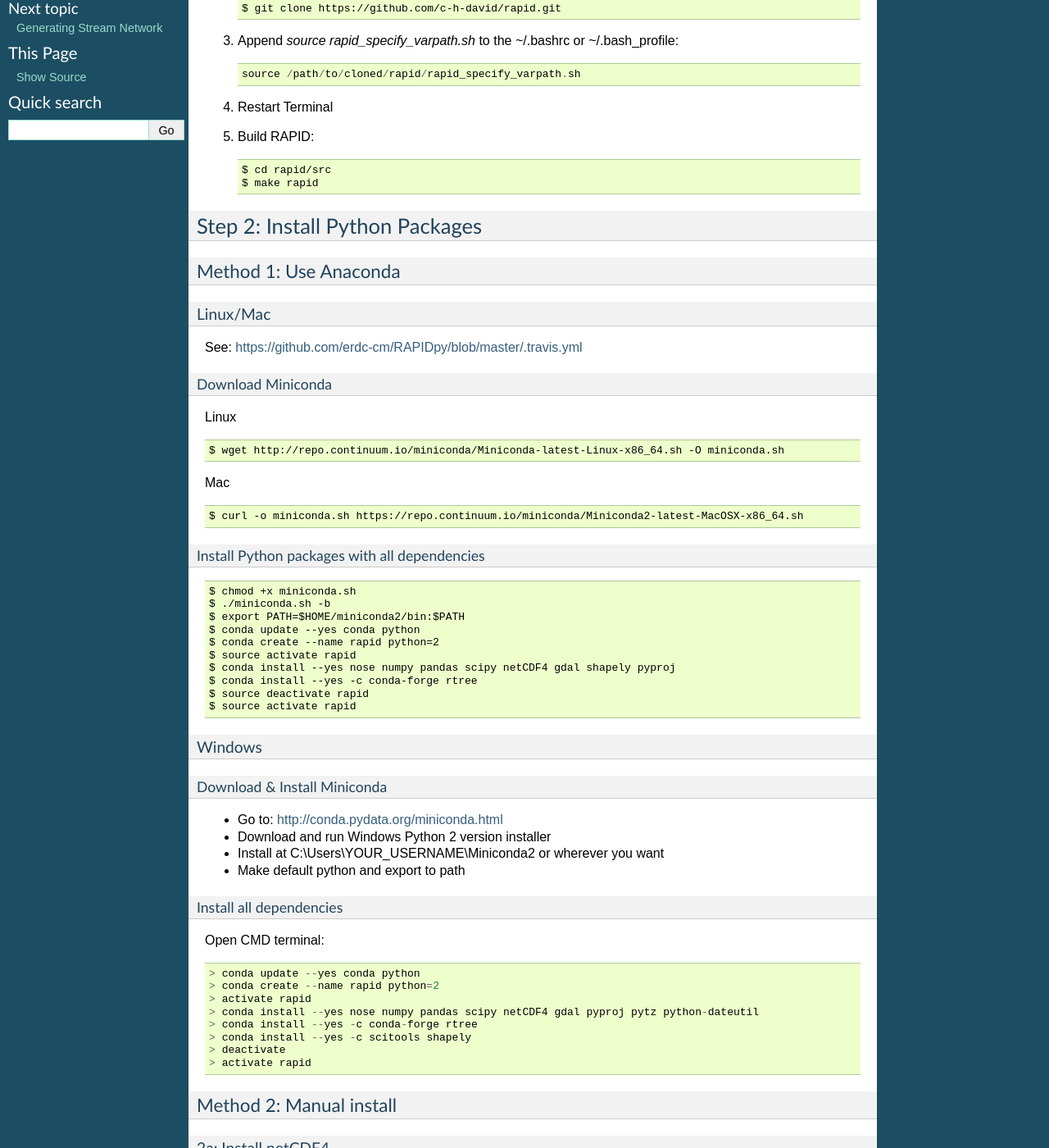
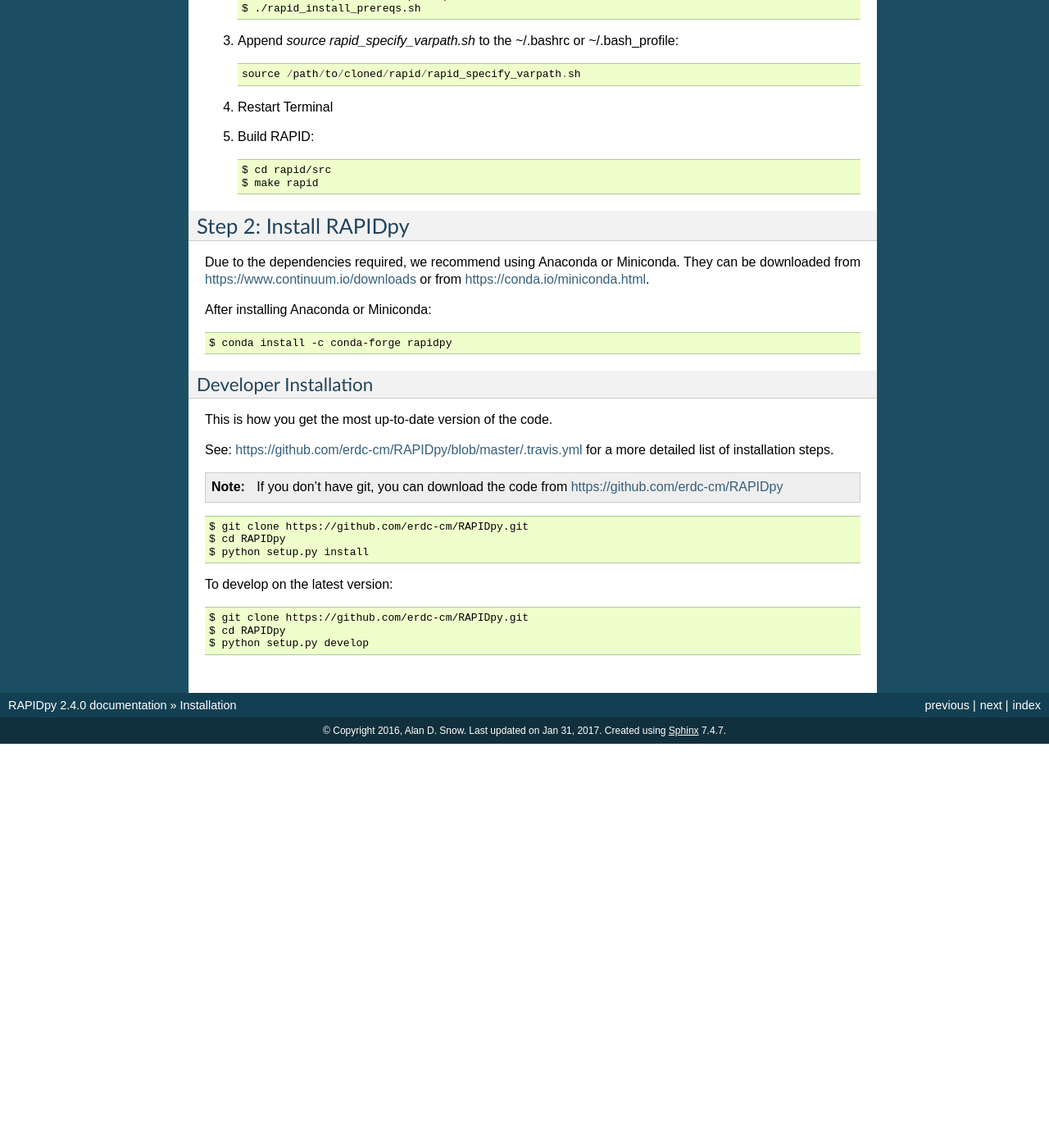
Before and after one commit to erdc/RAPIDpy, a Sphinx documentation site: the page built from docs/installation.rst, in a window 1280 px wide and 1400 px high, scrolled down 1002 px. Shown: the whole window at 82% size. Built offline with Sphinx 7.4.7, drawn with Linux system fonts in a browser that asks for light colours; after the commit the page ends 1909 px from its top, so only the background shows below that; some of the changed text lies outside the part shown.

Commit message:
updated installation instructions

```diff
--- a/docs/installation.rst
+++ b/docs/installation.rst
@@ -47,15 +47,15 @@
 Bash:
 ^^^^^
 
-1. Install Prereqs::
+1. Clone RAPID repository::
 
-    $ wget https://raw.githubusercontent.com/snowman2/rapid/master/rapid_install_prereqs.sh
+    $ git clone https://github.com/c-h-david/rapid.git
+
+2. Install Prereqs::
+
+    $ cd rapid
     $ chmod u+x rapid_install_prereqs.sh
     $ ./rapid_install_prereqs.sh
-
-2. Clone RAPID repository::
-
-    $ git clone https://github.com/c-h-david/rapid.git
 
 3. Append *source rapid_specify_varpath.sh* to the ~/.bashrc or ~/.bash_profile::
 
@@ -68,166 +68,28 @@
     $ cd rapid/src
     $ make rapid
 
-Step 2: Install Python Packages
--------------------------------
+Step 2: Install RAPIDpy
+-----------------------
 
-Method 1: Use Anaconda
-~~~~~~~~~~~~~~~~~~~~~~
+Due to the dependencies required, we recommend using Anaconda or Miniconda.
+They can be downloaded from https://www.continuum.io/downloads
+or from https://conda.io/miniconda.html.
 
-Linux/Mac
-^^^^^^^^^
 
-See: https://github.com/erdc-cm/RAPIDpy/blob/master/.travis.yml
-
-Download Miniconda
-''''''''''''''''''
-
-Linux
-
+After installing Anaconda or Miniconda:
 
 ::
 
-    $ wget http://repo.continuum.io/miniconda/Miniconda-latest-Linux-x86_64.sh -O miniconda.sh
-
-Mac
+    $ conda install -c conda-forge rapidpy
 
 
-::
+Developer Installation
+~~~~~~~~~~~~~~~~~~~~~~
 
-    $ curl -o miniconda.sh https://repo.continuum.io/miniconda/Miniconda2-latest-MacOSX-x86_64.sh
+This is how you get the most up-to-date version of the code.
 
-Install Python packages with all dependencies
-'''''''''''''''''''''''''''''''''''''''''''''
-
-::
-
-    $ chmod +x miniconda.sh
-    $ ./miniconda.sh -b
-    $ export PATH=$HOME/miniconda2/bin:$PATH
-    $ conda update --yes conda python
-    $ conda create --name rapid python=2
-    $ source activate rapid
-    $ conda install --yes nose numpy pandas scipy netCDF4 gdal shapely pyproj
-    $ conda install --yes -c conda-forge rtree
-    $ source deactivate rapid
-    $ source activate rapid
-
-Windows
-^^^^^^^
-
-Download & Install Miniconda
-''''''''''''''''''''''''''''
-
--  Go to: http://conda.pydata.org/miniconda.html
--  Download and run Windows Python 2 version installer
--  Install at
-   C:\\Users\\YOUR_USERNAME\\Miniconda2
-   or wherever you want
--  Make default python and export to path
-
-Install all dependencies
-''''''''''''''''''''''''
-
-Open CMD terminal:
-
-::
-
-    > conda update --yes conda python
-    > conda create --name rapid python=2
-    > activate rapid
-    > conda install --yes nose numpy pandas scipy netCDF4 gdal pyproj pytz python-dateutil
-    > conda install --yes -c conda-forge rtree
-    > conda install --yes -c scitools shapely
-    > deactivate
-    > activate rapid
-
-Method 2: Manual install
-~~~~~~~~~~~~~~~~~~~~~~~~
-
-2a: Install netCDF4
-^^^^^^^^^^^^^^^^^^^
-
-On Ubuntu:
-''''''''''
-
-::
-
-    $ sudo apt-get install python-dev zlib1g-dev libhdf5-serial-dev libnetcdf-dev
-
-On Redhat/CentOS 7:
-'''''''''''''''''''
-
-::
-
-    $ sudo yum install netcdf4-python python-devel hdf5-devel netcdf-devel
-
-If you are on RHEL 7 and having troubles, add the epel repo:
-
-::
-
-    $ wget https://dl.fedoraproject.org/pub/epel/epel-release-latest-7.noarch.rpm
-    $ sudo rpm -Uvh epel-release-7*.rpm
-
-If you are on CentOS 7 and having troubles, add the epel repo:
-
-::
-
-    $ sudo yum install epel-release
-
-Then install packages listed above.
-
-On OSX:
-'''''''
-
-::
-
-    $ brew install homebrew/science/netcdf
-
-2b: (Optional) Install GIS Dependencies
-^^^^^^^^^^^^^^^^^^^^^^^^^^^^^^^^^^^^^^^
-
-If you want to use the GIS preprocessing tools, this section helps you
-install the dependencies.
-
-Install GDAL/GEOS/SCIPY:
-''''''''''''''''''''''''
-
-Ubuntu:
-
-
-::
-
-    $ sudo apt-get install gdal-bin libproj-dev libgeos-dev python-scipy
-
-RedHat/CentOS:
-
-
-::
-
-    $ sudo yum install gdal proj-devel geos scipy
-
-Install Rtree:
-''''''''''''''
-
-See: http://toblerity.org/rtree/install.html
-
-Install spatial python libraries
-''''''''''''''''''''''''''''''''
-
-::
-
-    # pip install shapely pyproj gdal rtree
-
-Step 3: Install RAPIDpy
------------------------
-
-To get the latest stable version:
-
-::
-
-    $ pip install RAPIDpy
-
-To install the latest version:
+See: https://github.com/erdc-cm/RAPIDpy/blob/master/.travis.yml for a more detailed
+list of installation steps.
 
 .. note:: If you don't have git, you can download the code from https://github.com/erdc-cm/RAPIDpy
 
@@ -244,11 +106,3 @@
     $ git clone https://github.com/erdc-cm/RAPIDpy.git
     $ cd RAPIDpy
     $ python setup.py develop
-
-Note: If installing on system, use:
-
-::
-
-    $ sudo su
-    # (install command here)
-    # exit
```
